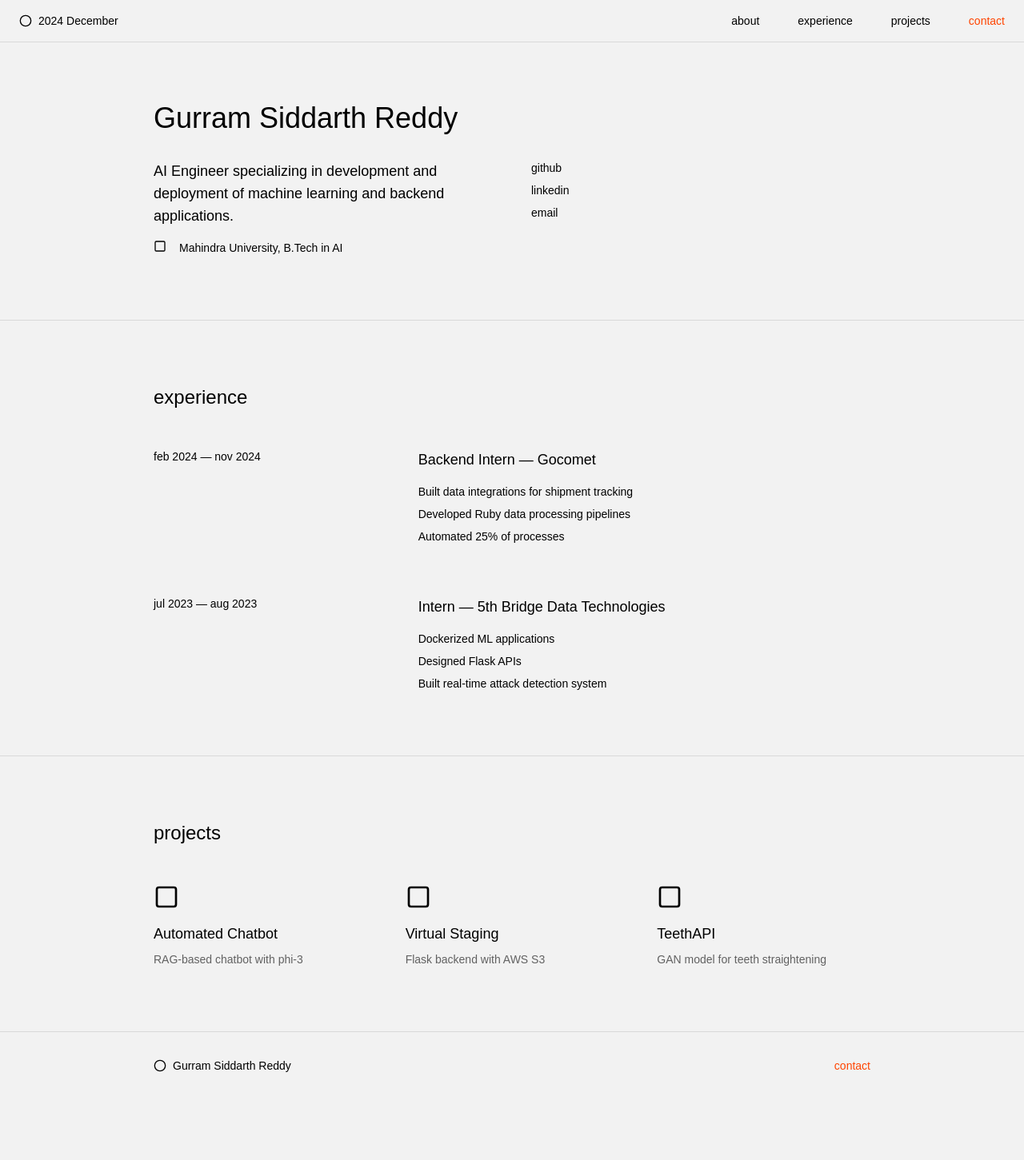
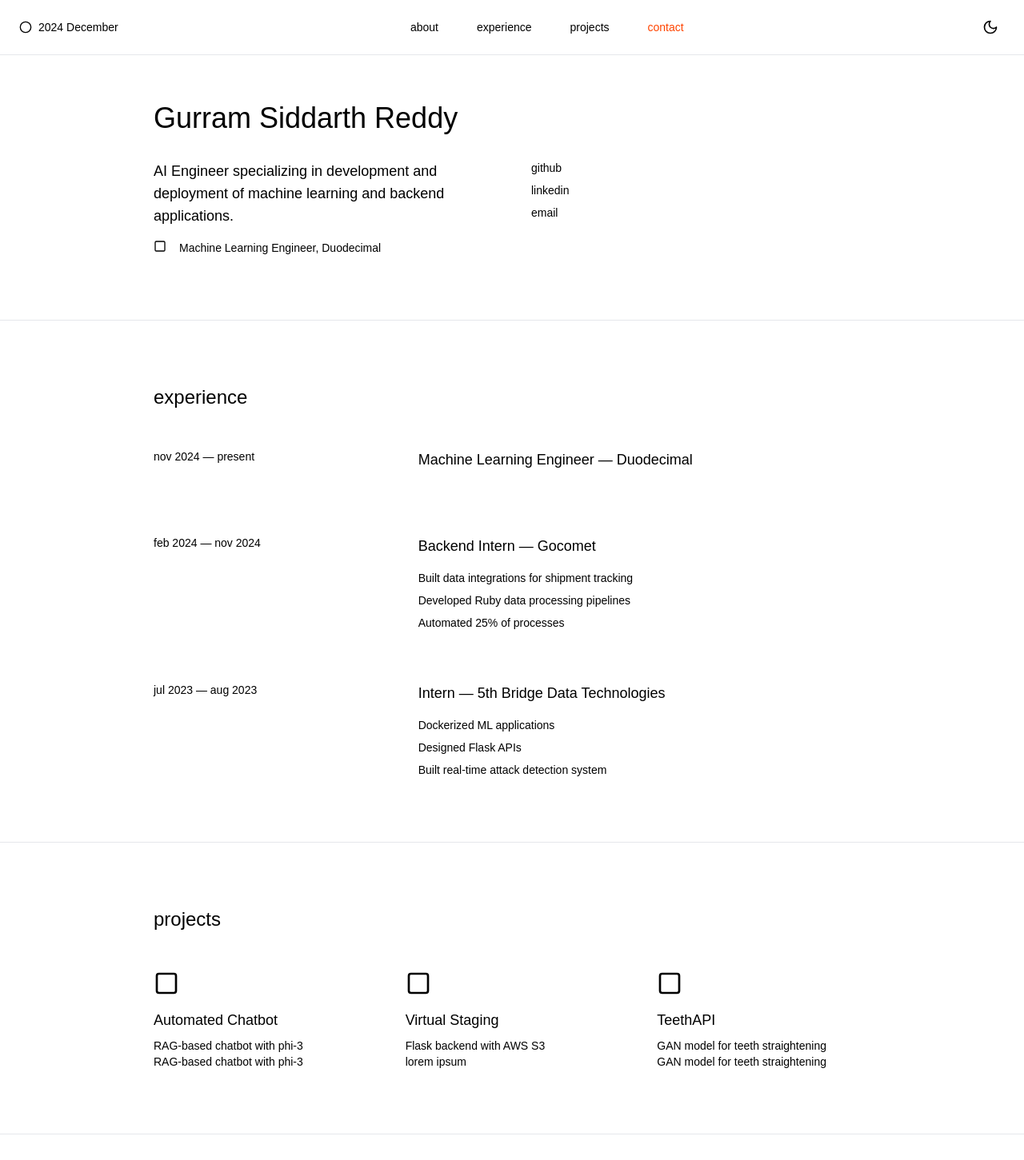
Before and after one commit to siddarthreddygsr/portfolio, a Next.js app: page / in a window 1280 px wide. Shown: the top 1451 px of the page at 80% size. Before the commit the page ends 1375 px from the top, so only its background shows below. Built offline with nearby package versions, Linux system fonts and the light colour scheme; a web font is replaced by a local one.

Commit message:
added dark mode theme
Signed-off-by: Siddarthreddygsr <siddarthreddygsr@gmail.com>

```diff
--- a/src/app/globals.css
+++ b/src/app/globals.css
@@ -3,13 +3,20 @@
 @tailwind utilities;
 
 :root {
-  --foreground-rgb: 0, 0, 0;
-  --background-rgb: 242, 242, 242;
+  --background-color: #FFF;
+  --font-color: 0, 0, 0;
+  --accent-color: #ff4400;
+}
+
+.dark{
+  --background-color: #000;
+  --font-color: #FFF;
+  --accent-color: #ff4400;
 }
 
 body {
-  color: rgb(var(--foreground-rgb));
-  background: rgb(var(--background-rgb));
+  color: rgb(var(--font-color));
+  background: rgb(var(--background-color));
   -webkit-font-smoothing: antialiased;
   -moz-osx-font-smoothing: grayscale;
 }
--- a/src/app/page.tsx
+++ b/src/app/page.tsx
@@ -1,22 +1,32 @@
 import { Circle, Square } from 'lucide-react'
 import Link from 'next/link'
 import MobileNav from '../components/MobileNav'
+import ThemeToggle from '../components/ThemeToggle'
 
 export default function Home() {
   const projects = [
     {
       title: "Automated Chatbot",
-      description: "RAG-based chatbot with phi-3",
+      description: [
+        "RAG-based chatbot with phi-3",
+        "RAG-based chatbot with phi-3"
+      ],
       link: "https://github.com/siddarthreddygsr/website-chatbot-integration"
     },
     {
       title: "Virtual Staging",
-      description: "Flask backend with AWS S3",
+      description: [
+        "Flask backend with AWS S3",
+        "lorem ipsum"
+      ],
       link: "https://virtualstagingwizard.com/"
     },
     {
       title: "TeethAPI",
-      description: "GAN model for teeth straightening",
+      description: [
+        "GAN model for teeth straightening",
+        "GAN model for teeth straightening"
+      ],
       link: "https://github.com/siddarthreddygsr/teethapi"
     }
   ]
@@ -28,22 +38,26 @@ export default function Home() {
   const formattedDate = `${year} ${month}`;
 
   return (
-    <main className="min-h-screen bg-[#f2f2f2] text-black">
-      <nav className="fixed w-full top-0 bg-[#f2f2f2] border-b border-black/10 z-50">
-        <div className="container mx-auto px-4 sm:px-6 py-4 flex justify-between items-center">
+    <main className="min-h-screen bg-[var(--background-color)] text-[var(--font-color)]">
+      <nav className="fixed w-full top-0 bg-[var(--background-color)] border-b border-[var(--font-color)]/10 z-50">
+        <div className="container mx-auto px-4 sm:px-6 py-4 flex justify-center items-center">
           <div className="flex items-center gap-2">
             <Circle className="w-4 h-4" />
             <span className="text-sm">{formattedDate}</span>
           </div>
-          <div className="hidden lg:flex items-center gap-12 text-sm">
+          <div className="flex-grow hidden lg:flex items-center justify-center gap-12 text-sm">
             <Link href="#about">about</Link>
             <Link href="#experience">experience</Link>
             <Link href="#projects">projects</Link>
-            <a href="mailto:siddarthreddygsr@gmail.com" className="text-[#ff4400]">contact</a>
+            <a href="mailto:siddarthreddygsr@gmail.com" className="text-[var(--accent-color)]">contact</a>
           </div>
-          <MobileNav />
+          <div className="flex items-center gap-2">
+              <ThemeToggle />
+              <MobileNav />
+          </div>
         </div>
       </nav>
+
 
       <section className="pt-32 pb-20 px-4 sm:px-6">
         <div className="container mx-auto max-w-4xl">
@@ -53,22 +67,35 @@ export default function Home() {
               <p className="text-base sm:text-lg mb-4">AI Engineer specializing in development and deployment of machine learning and backend applications.</p>
               <div className="flex gap-4 text-sm">
                 <Square className="w-4 h-4 flex-shrink-0" />
-                <span>Mahindra University, B.Tech in AI</span>
+                <span>Machine Learning Engineer, Duodecimal</span>
               </div>
             </div>
             <div className="space-y-2 text-sm">
-              <a href="https://github.com/siddarthreddygsr" className="block hover:text-[#ff4400]">github</a>
-              <a href="https://www.linkedin.com/in/siddarthreddygsr/" className="block hover:text-[#ff4400]">linkedin</a>
-              <a href="mailto:siddarthreddygsr@gmail.com" className="block hover:text-[#ff4400]">email</a>
+              <a href="https://github.com/siddarthreddygsr" className="block hover:text-[var(--accent-color)]">github</a>
+              <a href="https://www.linkedin.com/in/siddarthreddygsr/" className="block hover:text-[var(--accent-color)]">linkedin</a>
+              <a href="mailto:siddarthreddygsr@gmail.com" className="block hover:text-[var(--accent-color)]">email</a>
             </div>
           </div>
         </div>
       </section>
 
-      <section id="experience" className="py-20 px-4 sm:px-6 border-t border-black/10">
+      <section id="experience" className="py-20 px-4 sm:px-6 border-t border-[var(--font-color)]/10">
         <div className="container mx-auto max-w-4xl">
           <h2 className="text-2xl mb-12">experience</h2>
           <div className="space-y-16">
+            <div className="grid grid-cols-1 sm:grid-cols-[1fr_2fr] gap-4 sm:gap-12">
+              <div className="text-sm">
+                <p>nov 2024 — present</p>
+              </div>
+              <div>
+                <h3 className="text-lg mb-4">Machine Learning Engineer — Duodecimal</h3>
+                <ul className="space-y-2 text-sm">
+                  {/* <li>Built data integrations for shipment tracking</li>
+                  <li>Developed Ruby data processing pipelines</li>
+                  <li>Automated 25% of processes</li> */}
+                </ul>
+              </div>
+            </div>
             <div className="grid grid-cols-1 sm:grid-cols-[1fr_2fr] gap-4 sm:gap-12">
               <div className="text-sm">
                 <p>feb 2024 — nov 2024</p>
@@ -99,7 +126,7 @@ export default function Home() {
         </div>
       </section>
 
-      <section id="projects" className="py-20 px-4 sm:px-6 border-t border-black/10">
+      <section id="projects" className="py-20 px-4 sm:px-6 border-t border-[var(--font-color)]/10">
         <div className="container mx-auto max-w-4xl">
           <h2 className="text-2xl mb-12">projects</h2>
           <div className="grid grid-cols-1 sm:grid-cols-2 lg:grid-cols-3 gap-8 sm:gap-12">
@@ -114,21 +141,23 @@ export default function Home() {
                 <div className="mb-4">
                   <Square className="w-8 h-8" />
                 </div>
-                <h3 className="text-lg mb-2 group-hover:text-[#ff4400]">{project.title}</h3>
-                <p className="text-sm text-black/60">{project.description}</p>
+                <h3 className="text-lg mb-2 group-hover:text-[var(--accent-color)]">{project.title}</h3>
+                {project.description.map((point, index) => (
+                  <p key={index} className="text-sm text-[var(--font-color)]/60">{point}</p>
+                ))}
               </a>
             ))}
           </div>
         </div>
       </section>
 
-      <footer className="py-8 px-4 sm:px-6 border-t border-black/10">
+      <footer className="py-8 px-4 sm:px-6 border-t border-[var(--font-color)]/10">
         <div className="container mx-auto max-w-4xl text-sm flex flex-col sm:flex-row justify-between items-center gap-4">
           <div className="flex items-center gap-2">
             <Circle className="w-4 h-4" />
             <span>Gurram Siddarth Reddy</span>
           </div>
-          <a href="mailto:siddarthreddygsr@gmail.com" className="text-[#ff4400]">
+          <a href="mailto:siddarthreddygsr@gmail.com" className="text-[var(--accent-color)]">
             contact
           </a>
         </div>
--- a/src/components/MobileNav.tsx
+++ b/src/components/MobileNav.tsx
@@ -15,7 +15,7 @@ export default function MobileNav() {
         {isOpen ? <X className="w-6 h-6" /> : <Menu className="w-6 h-6" />}
       </button>
       {isOpen && (
-        <div className="fixed inset-0 bg-[#f2f2f2] z-50 flex flex-col items-center justify-center">
+        <div className="fixed inset-0 bg-[var(--background-color)] z-50 flex flex-col items-center justify-center">
           <button onClick={toggleMenu} className="absolute top-4 right-4">
             <X className="w-6 h-6" />
           </button>
@@ -23,7 +23,7 @@ export default function MobileNav() {
             <Link href="#about" onClick={toggleMenu}>about</Link>
             <Link href="#experience" onClick={toggleMenu}>experience</Link>
             <Link href="#projects" onClick={toggleMenu}>projects</Link>
-            <a href="mailto:siddarthreddygsr@gmail.com" className="text-[#ff4400]" onClick={toggleMenu}>contact</a>
+            <a href="mailto:siddarthreddygsr@gmail.com" className="text-[var(--accent-color)]" onClick={toggleMenu}>contact</a>
           </nav>
         </div>
       )}
--- /dev/null
+++ b/src/components/ThemeToggle.tsx
@@ -0,0 +1,27 @@
+'use client'
+
+import { useState, useEffect } from 'react'
+import { Moon, Sun } from 'lucide-react'
+
+export default function ThemeToggle() {
+  const [darkMode, setDarkMode] = useState(false)
+
+  useEffect(() => {
+    const isDarkMode = localStorage.getItem('darkMode') === 'true'
+    setDarkMode(isDarkMode)
+    document.documentElement.classList.toggle('dark', isDarkMode)
+  }, [])
+
+  const toggleDarkMode = () => {
+    const newDarkMode = !darkMode
+    setDarkMode(newDarkMode)
+    localStorage.setItem('darkMode', newDarkMode.toString())
+    document.documentElement.classList.toggle('dark', newDarkMode)
+  }
+
+  return (
+    <button onClick={toggleDarkMode} className="p-2">
+      {darkMode ? <Sun className="w-5 h-5" /> : <Moon className="w-5 h-5" />}
+    </button>
+  )
+}
```
